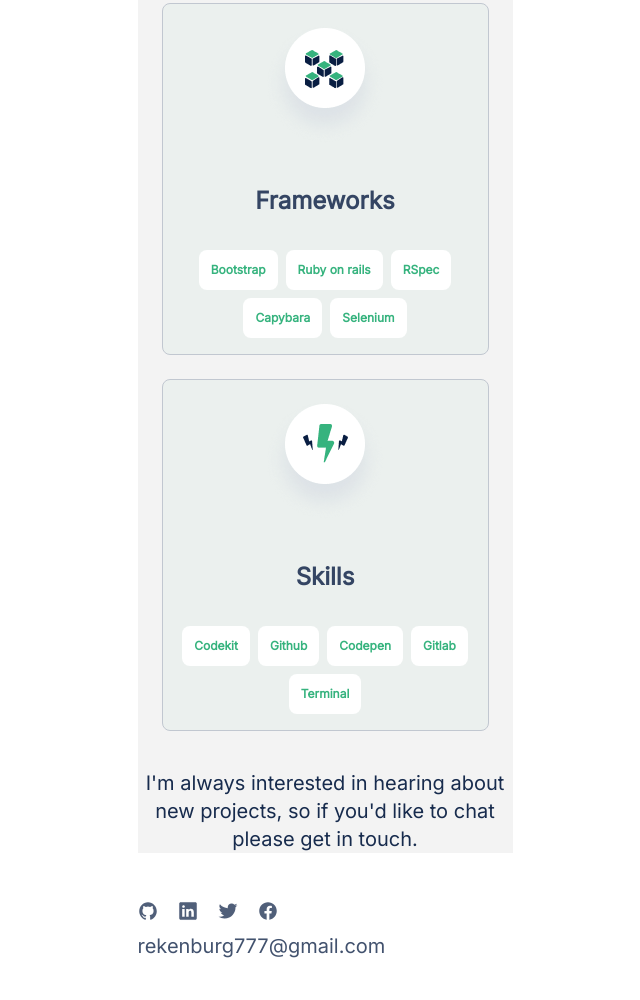
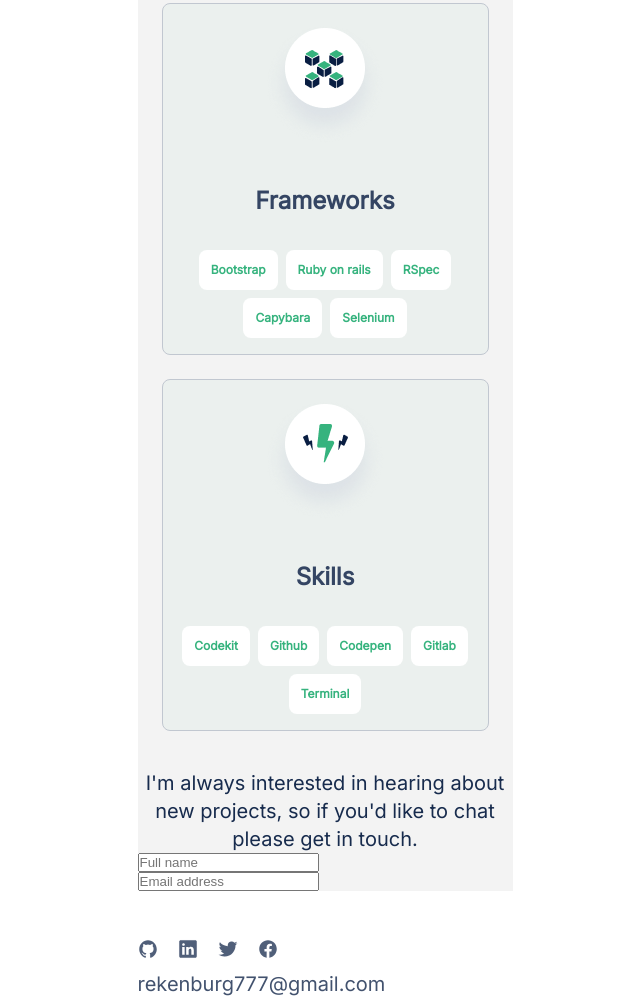
Before and after one commit to Kwaku28/Portfolio-Mobile, a website: page index.html in a window 1280 px wide. Shown: the part 4723-5723 px from the top of the page, without its empty margins (315-955 px from the left). Before the commit the page ends 5685 px from the top, so only its background shows below. Drawn offline with nearby package versions, Linux system fonts and the light colour scheme.

Commit message:
add forms contact

```diff
--- a/index.html
+++ b/index.html
@@ -214,7 +214,22 @@
         </p>
 
         <form action="https://formspree.io/f/mzbwnlbg" method="post">
-
+          <label for="fname"></label>
+          <input
+            type="text"
+            name="fname"
+            id="fname"
+            placeholder="Full name"
+            maxlength="30"
+            required
+          /><br />
+          <label for="email"></label>
+          <input
+            type="email"
+            name="email"
+            id="email"
+            placeholder="Email address"
+            required>
         </form>
       </section>
     </main>
```
